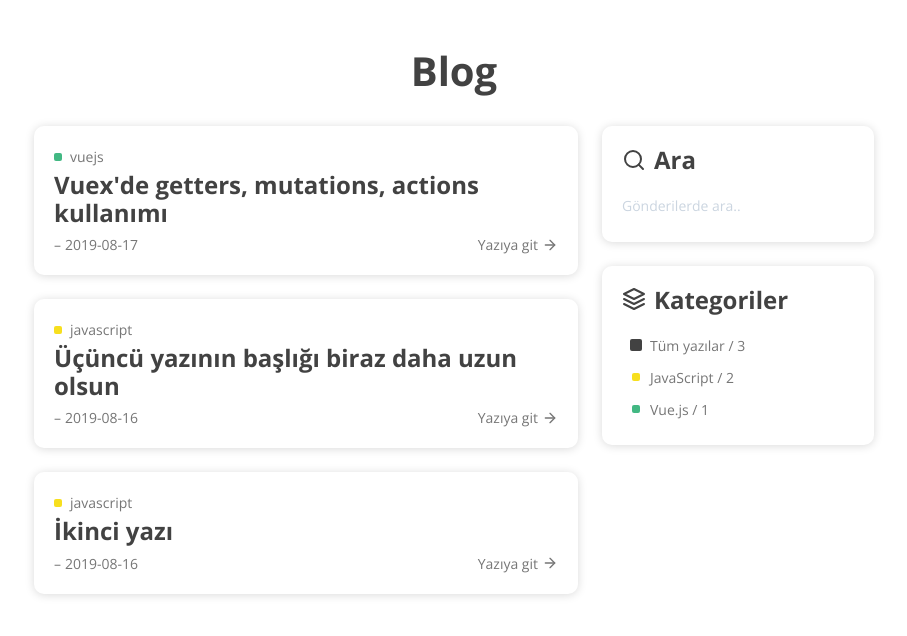
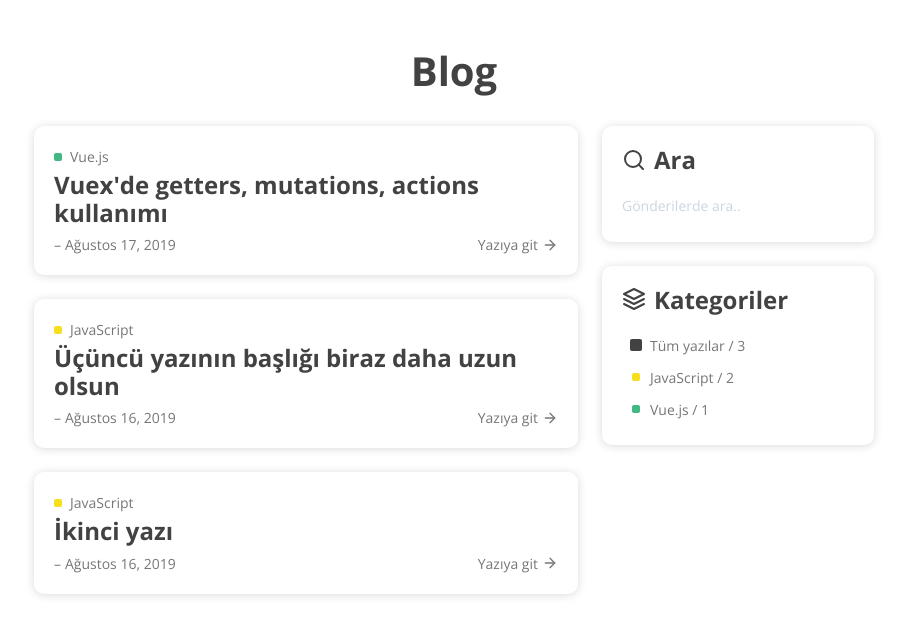
Before and after one commit to kutluhann/kutluhann.net, a Next.js app: page / in a window 1280 px wide. Shown: the top 636 px of the page, without its empty margins (186-1093 px from the left). Built offline with nearby package versions, Linux system fonts and the light colour scheme.

Commit message:
Add date-fns for formatting date

```diff
--- /dev/null
+++ b/components/date.js
@@ -0,0 +1,10 @@
+import { format, parseISO } from 'date-fns'
+import { tr } from 'date-fns/locale'
+
+export default function Date({ dateString }) {
+  const date = parseISO(dateString)
+
+  return (
+    <time dateTime={dateString}>{format(date, 'LLLL d, yyyy', {locale: tr})}</time>
+  )
+}
--- a/components/post.js
+++ b/components/post.js
@@ -1,4 +1,5 @@
 import Link from "next/link"
+import Date from "@/components/date"
 
 export default function Post({ postData }) {
   return (
@@ -10,7 +11,7 @@ export default function Post({ postData }) {
               <span style={{backgroundColor: postData.categoryColor}} className="w-2 h-2 rounded-sm"></span>
             </span>
             <span className="ml-2">
-              {postData.category}
+              {postData.categoryName}
             </span>
           </span>
           <h3 className="title touch:text-5 mb-2 cursor-pointer">
@@ -22,7 +23,9 @@ export default function Post({ postData }) {
         <div className="flex justify-between items-center">
           <span className="text-8 touch:text-9 text-gray-600 flex justify-center items-center">
             <span>&#8211;</span>
-            <span className="ml-1">{postData.date}</span>
+            <span className="ml-1">
+              <Date dateString={postData.date}/>
+            </span>
           </span>
           <Link
             href={`/${postData.id}`}
--- a/package.json
+++ b/package.json
@@ -10,6 +10,7 @@
   },
   "dependencies": {
     "@next/font": "13.1.6",
+    "date-fns": "^2.29.3",
     "eslint": "8.34.0",
     "eslint-config-next": "13.1.6",
     "gray-matter": "^4.0.3",
--- a/pages/[id].js
+++ b/pages/[id].js
@@ -1,4 +1,5 @@
 import { getAllPostIds, getPostData } from "@/utils/posts"
+import Date from "@/components/date"
 
 export default function PostPage({ postData }) {
   return (
@@ -13,11 +14,11 @@ export default function PostPage({ postData }) {
                     <span className="h-3 w-3 flex justify-center items-center">
                       <span style={{backgroundColor: postData.categoryColor}} className="w-2 h-2 rounded-sm"></span>
                     </span>
-                    <span className="ml-2">{postData.category}</span>
+                    <span className="ml-2">{postData.categoryName}</span>
                   </span>
                   <span className="mx-2">&#8211;</span>
                   <span className="text-8 text-gray-600 flex justify-center items-center">
-                    <span>{postData.date}</span>
+                    <Date dateString={postData.date} />
                   </span>
                 </div>
                 <h1 className="title text-3 my-1 w-full break-word">{postData.title}</h1>
```
Also changed, not shown: 1 other file (tests, documents, lock files or other folders).
